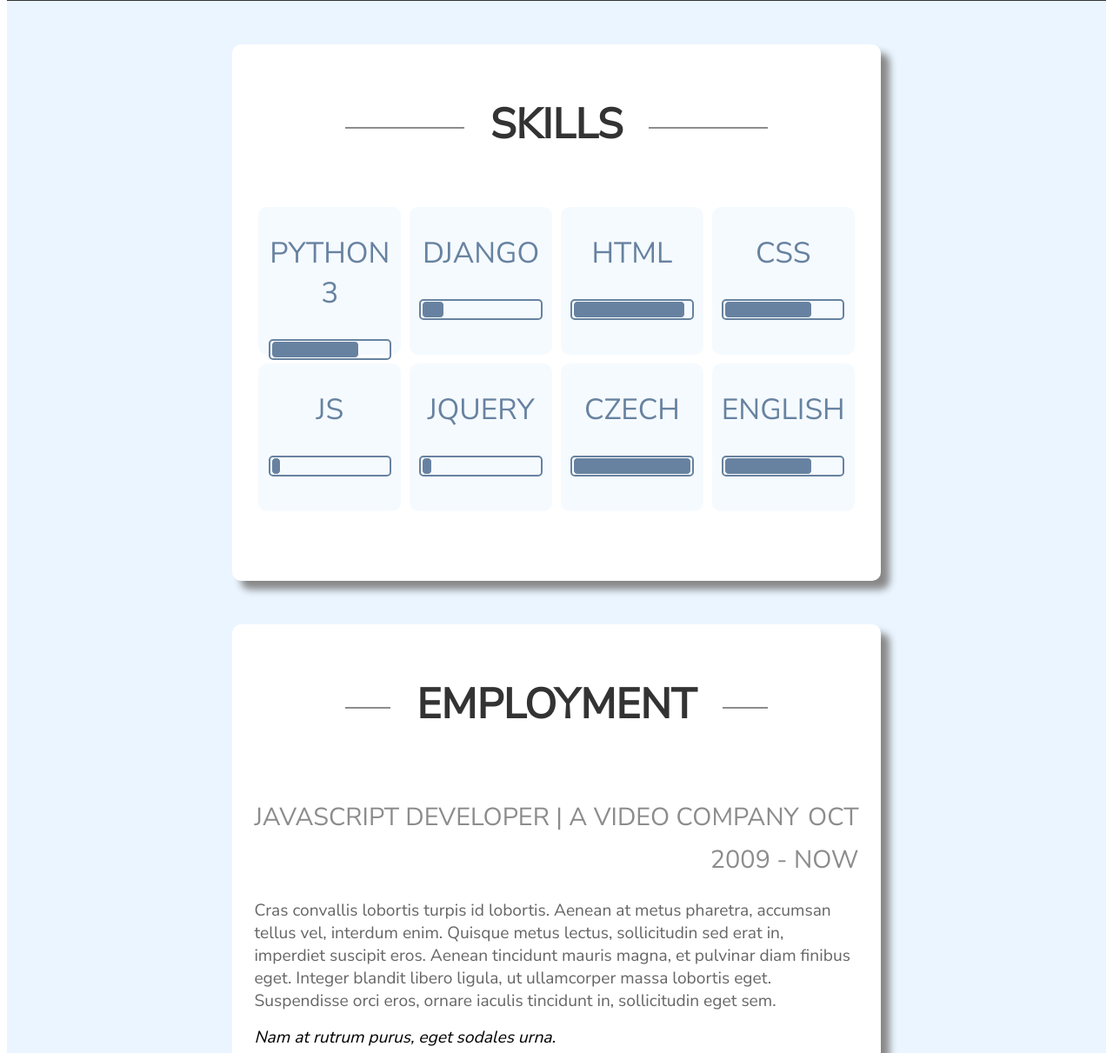
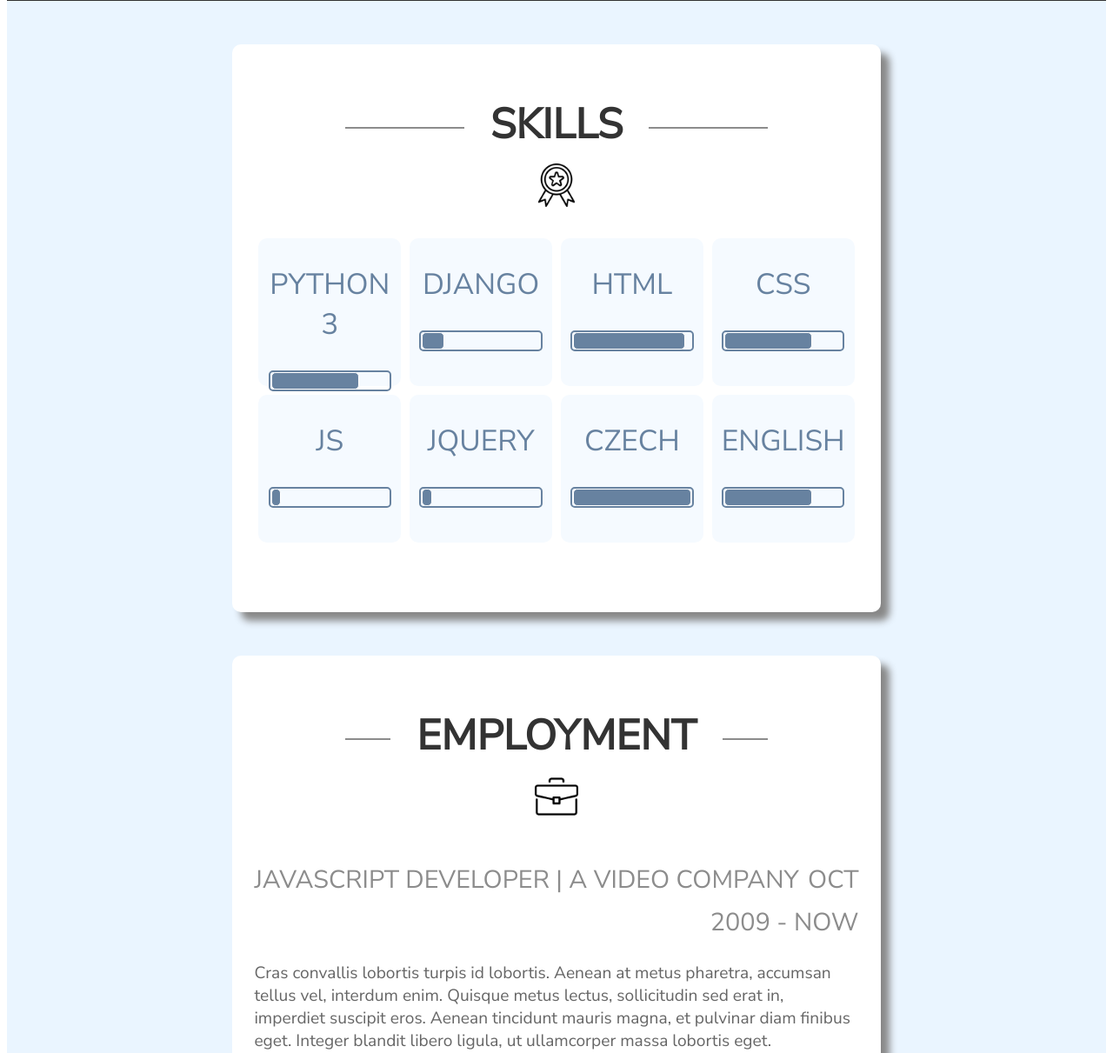
Before and after one commit to Andrea6128/portfolio, a Django app: page / in a window 1280 px wide. Shown: the part 915-2126 px from the top of the page at 87% size. Run offline with Django 3.2, Linux system fonts and the light colour scheme; data comes from the database, SQL or seed files in the repository; data that the repository does not hold is empty; some web fonts are replaced.

Commit message:
optimized css, added icons and favicon

```diff
--- a/myportfolio/static/css/style.css
+++ b/myportfolio/static/css/style.css
@@ -1,5 +1,11 @@
 body {
     overflow-x: hidden;
+}
+
+.icon {
+    vertical-align: middle;
+    padding-bottom: 25px;
+    text-align: center;
 }
 
 .title {
@@ -122,7 +128,7 @@ body {
     font-size: 3em;
     padding-top: 40px;
     margin: auto;
-    margin-bottom: 85px;
+    margin-bottom: 40px;
     margin-top: 40px;
 }
 
--- a/myportfolio/templates/base.html
+++ b/myportfolio/templates/base.html
@@ -1,10 +1,10 @@
 <!DOCTYPE html>
 {% load static %}
 <html>
-  <title>MyPortfolio</title>
+  <title>My Portfolio</title>
   <head>
     <link rel="stylesheet" type="text/css" href="{% static 'css/style.css' %}">
-    <link rel="shortcut icon" href="{% static 'images/favicon.ico' type='image/x-icon' %}">
+    <link rel="shortcut icon" href="/static/images/favicon.ico" type="image/x-icon">
     <link href="https://fonts.googleapis.com/css?family=Nunito+Sans|Ubuntu|Lusitana&display=swap" rel="stylesheet">
 
     <!-- load jquery -->
--- a/myportfolio/templates/contact.html
+++ b/myportfolio/templates/contact.html
@@ -1,5 +1,8 @@
 <div class="section-box">
   <h3><span>CONTACT</span></h3>
+<div class="icon">
+  <img src="/static/images/contact.png" width="50px">
+</div>
 
 {% for contact in contacts %}
   {% if "https://" not in contact.contactData %}
--- a/myportfolio/templates/course.html
+++ b/myportfolio/templates/course.html
@@ -1,5 +1,8 @@
 <div class="section-box">
 <h3><span>COURSES & CERTIFICATES</span></h3>
+<div class="icon">
+  <img src="/static/images/courses.png" width="50px">
+</div>
 {% for course in courses %}
   {% if course.courseDateTo == "" %}
     <div class="section-box-courses-label-left">{{ course.courseName }}</div>
--- a/myportfolio/templates/history.html
+++ b/myportfolio/templates/history.html
@@ -1,5 +1,8 @@
 <div class="section-box">
 <h3><span>EMPLOYMENT</span></h3>
+<div class="icon">
+  <img src="/static/images/employment.png" width="50px">
+</div>
 {% for history in historys %}
   {% if hostory.historyDateTo == "" %}
     <div class="section-box-history-label-left">{{ history.historyPosition }} | {{ history.historyFirm }}</div>
--- a/myportfolio/templates/portfolio.html
+++ b/myportfolio/templates/portfolio.html
@@ -1,5 +1,8 @@
 <div class="section-box">
 <h3><span>PORTFOLIO & HOBBIES</span></h3>
+<div class="icon">
+  <img src="/static/images/project.png" width="50px">&nbsp;<img src="/static/images/hobbies.png" width="50px">
+</div>
   <div class="portfolio-box">
     {% for portfolio in portfolios %}
       <div class="section-box-portfolio-label">{{ portfolio.portfolioName }}</div>
--- a/myportfolio/templates/skill.html
+++ b/myportfolio/templates/skill.html
@@ -1,5 +1,8 @@
 <div class="section-box">
   <h3><span>SKILLS</span></h3>
+  <div class="icon">
+    <img src="/static/images/skills.png" width="50px">
+  </div>
   <div class="skill-box-outer">
     {% for skill in skills %}
 
```
Also changed, not shown: myportfolio/static/images/contact.png (added), myportfolio/static/images/courses.png (added), myportfolio/static/images/employment.png (added), myportfolio/static/images/favicon.ico (added), myportfolio/static/images/hobbies.png (added), myportfolio/static/images/project.png (added), myportfolio/static/images/skills.png (added).
